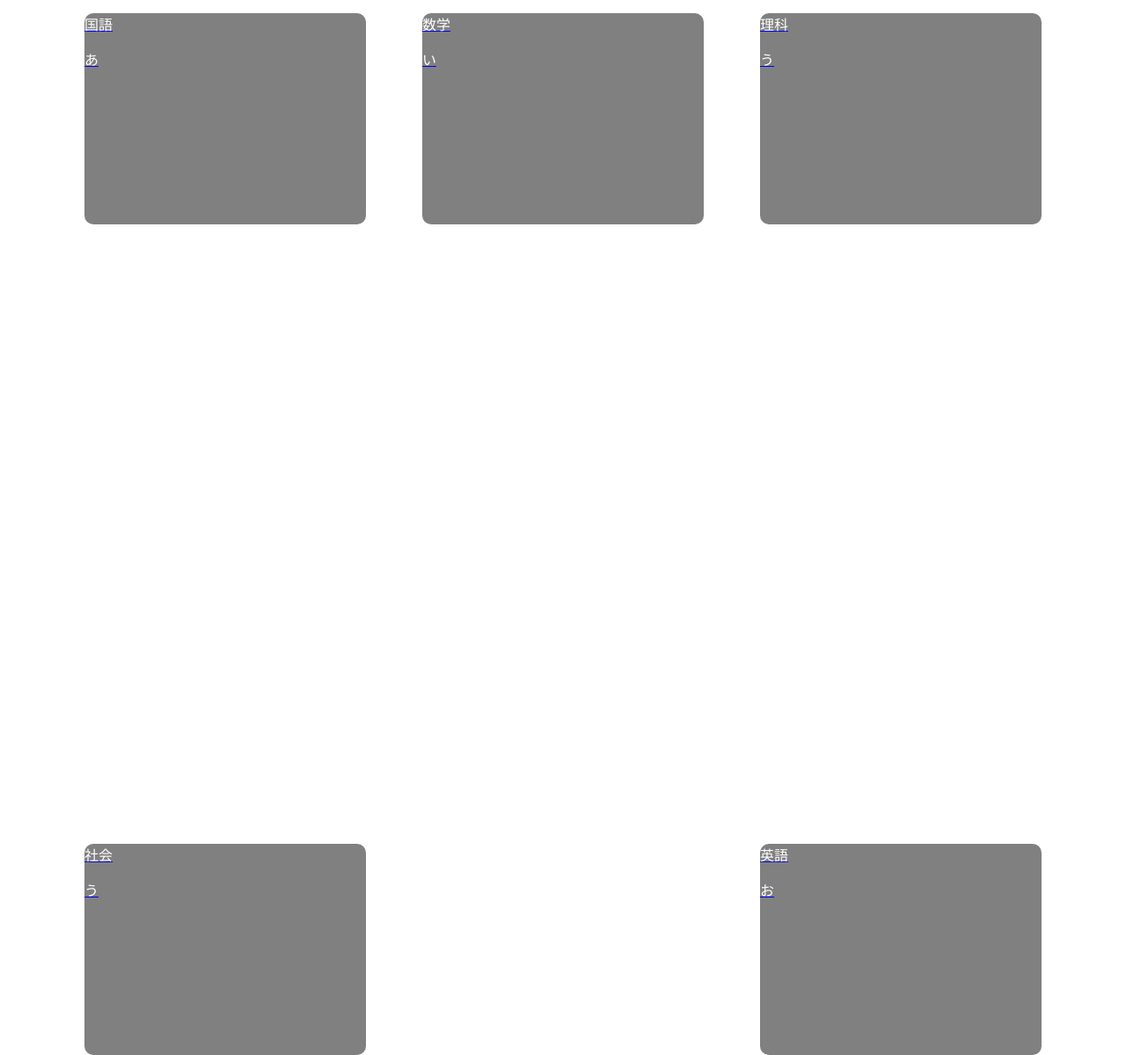
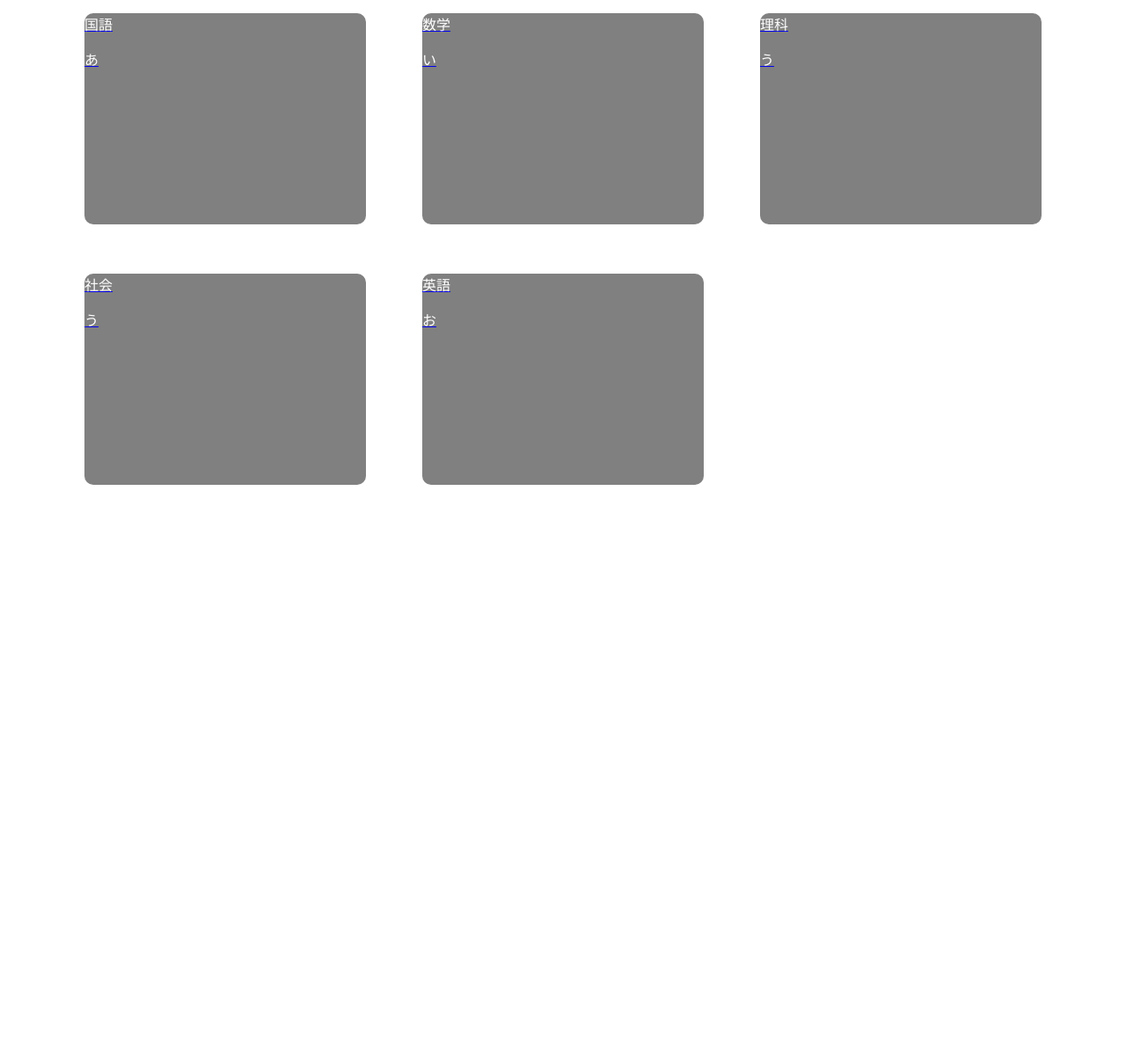
Before and after one commit to FishHart/Myroll9, a Django app: page /main/ in a window 1280 px wide. Shown: the part 281-1480 px from the top of the page at 88% size. After the commit the page ends 832 px from the top, so only its background shows below. Run offline with Django 3.2, Linux system fonts and the light colour scheme.

Commit message:
教科一覧を個数に依らず一定の表示ができるように変更

```diff
--- a/myroll/static/myroll/css/myroll.css
+++ b/myroll/static/myroll/css/myroll.css
@@ -45,13 +45,13 @@
 
 
 div.subject-list {
-    height: 150vh;
-    width: 85vw;
+    /* height: 150vh; */
+    width: 90vw;
 
     display: flex;
     flex-direction: row;
     flex-wrap: wrap;
-    justify-content: space-between;
+    /* justify-content: space-between; */
     align-content: space-between;
 
     position: absolute;
@@ -64,6 +64,8 @@ div.subject {
     position: relative;
     height: 30vh;
     width: 25vw;
+    margin-right: 5vw;
+    margin-bottom: 5vh;
     z-index: 5;
 
     border-radius: 10px 10px 10px 10px;
```
